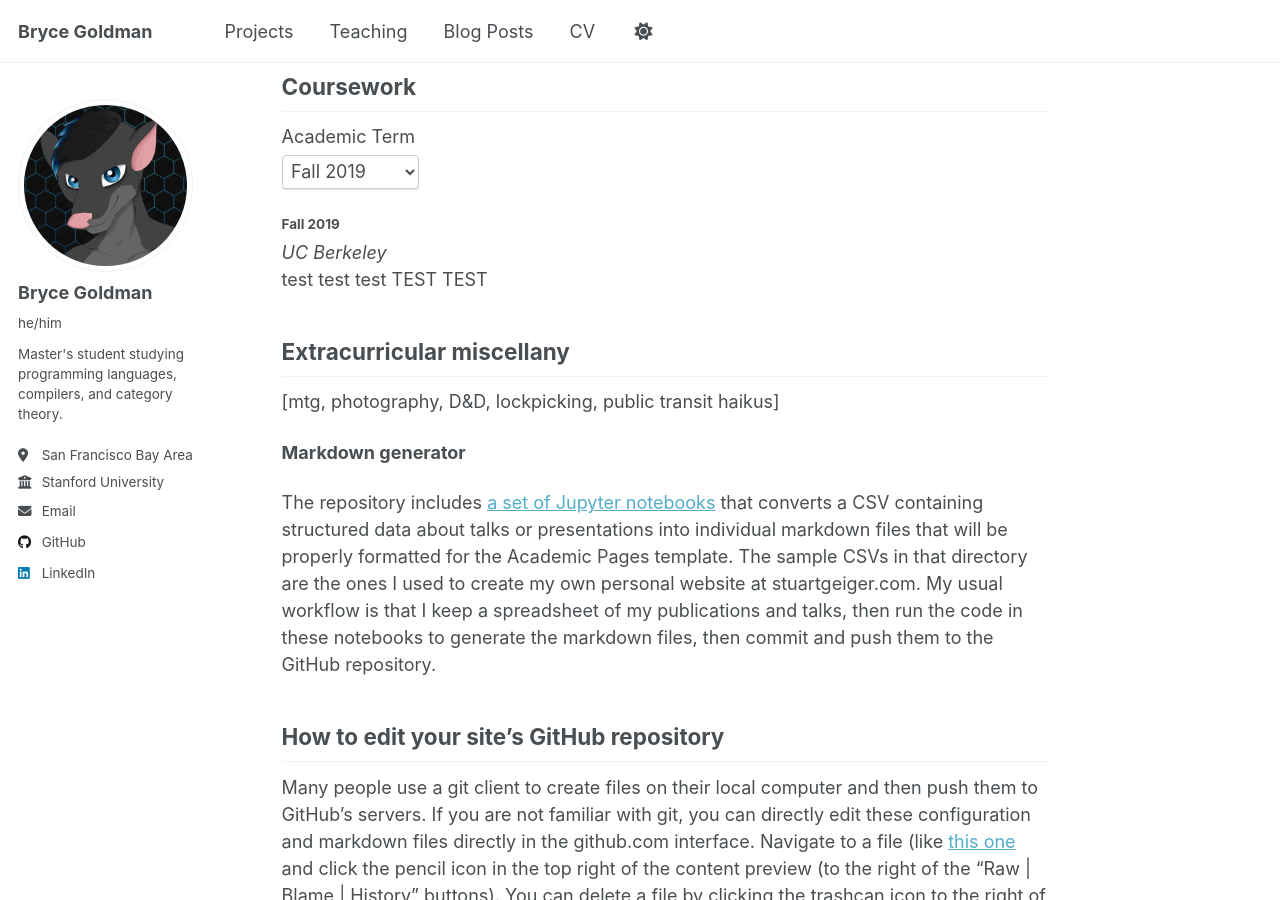
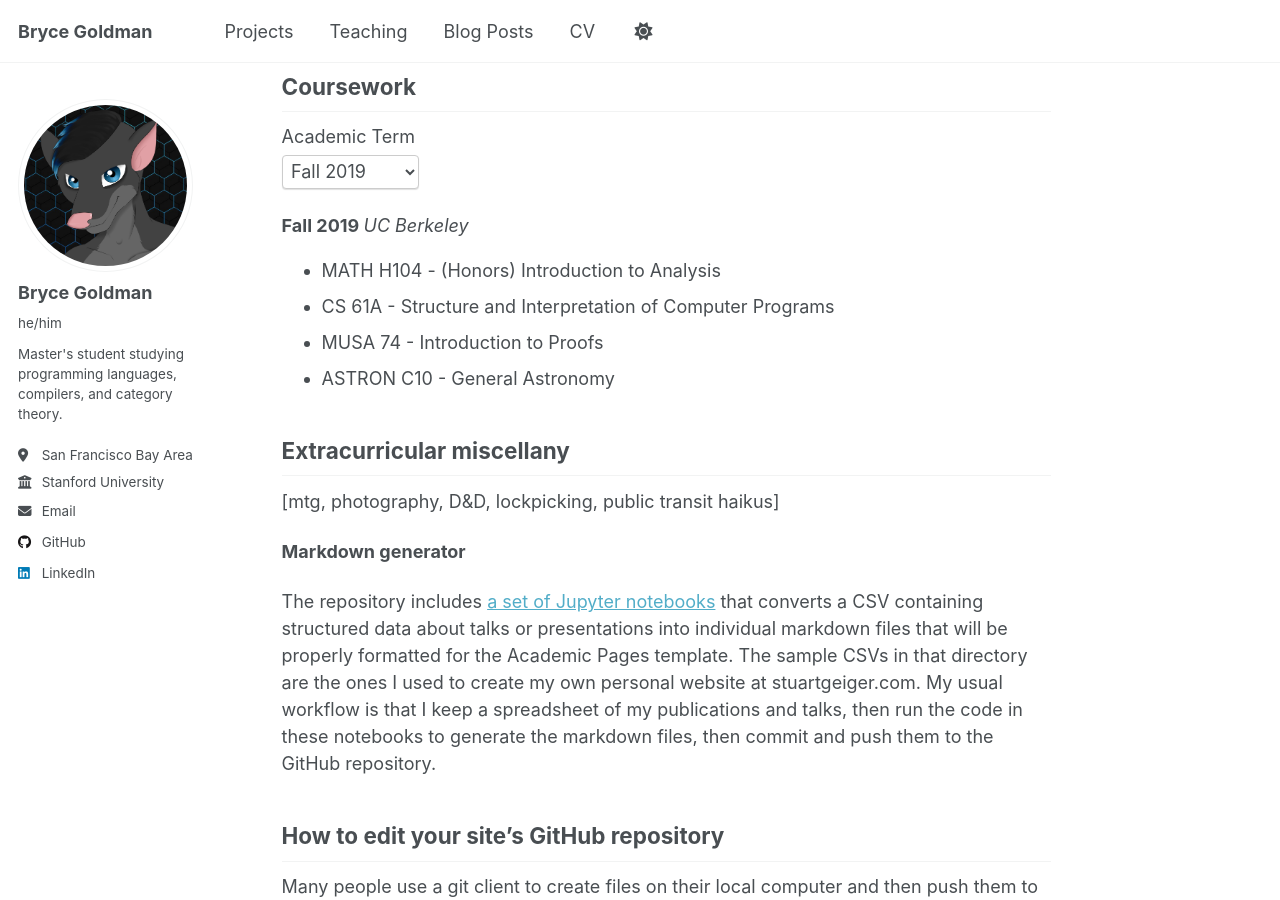
Before and after one commit to Alkizar/alkizar.github.io, a Jekyll site: the page built from _pages/about.md, in a window 1280 px wide and 900 px high, scrolled down 1689 px. Built offline with Jekyll 4.4.1, drawn with Linux system fonts in a browser that asks for light colours.

Commit message:
Fall 2019 first draft

```diff
--- a/_pages/about.md
+++ b/_pages/about.md
@@ -37,12 +37,14 @@ Coursework
 </select>
 
 <div id='contentf19' style="display: block;">
-  <h4> Fall 2019 </h4>
+  <strong> Fall 2019 </strong>
   <i> UC Berkeley </i>
-  <p>
-    test test test
-    TEST TEST
-  </p>
+  <ul>
+    <li>MATH H104 - (Honors) Introduction to Analysis</li>
+    <li>CS 61A - Structure and Interpretation of Computer Programs</li>
+    <li>MUSA 74 - Introduction to Proofs</li>
+    <li>ASTRON C10 - General Astronomy</li>
+  </ul>
 </div>
 <div id='contents20' style="display: none;">Content for Option 2</div>
 
```
